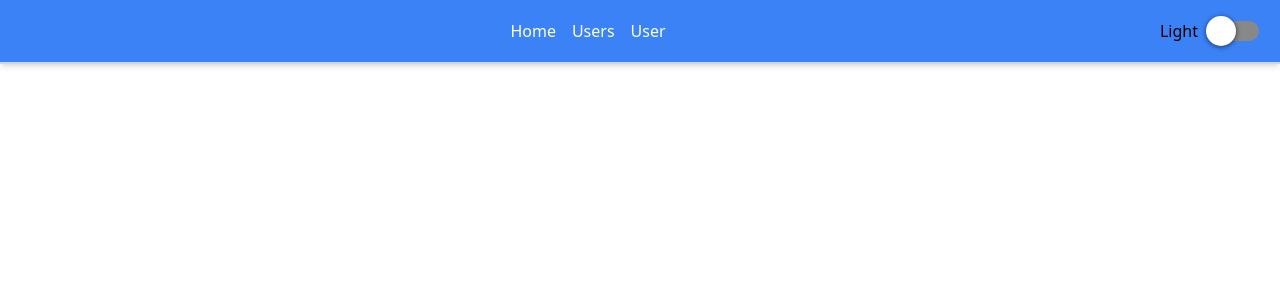
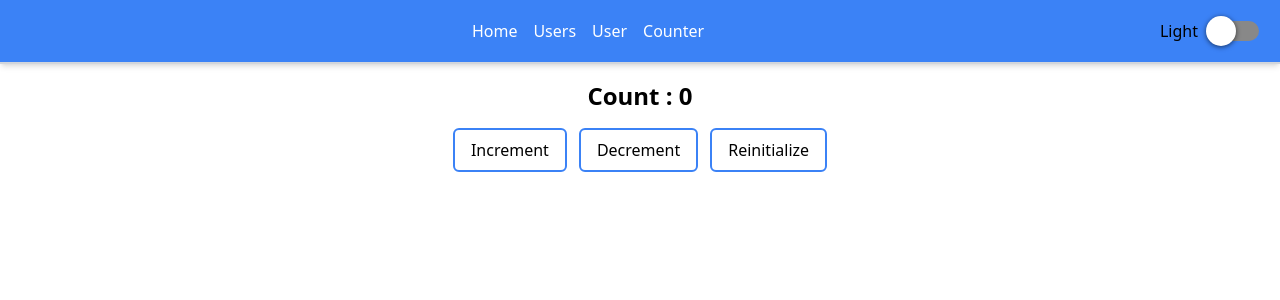
Before and after one commit to PatriceLolivier/ReactCours, a React (Vite) app: page /counter in a window 1280 px wide. Shown: the top 300 px of the page. Built offline with nearby package versions, Linux system fonts and the light colour scheme.

Commit message:
Exo redux

```diff
--- a/package.json
+++ b/package.json
@@ -10,9 +10,11 @@
     "preview": "vite preview"
   },
   "dependencies": {
+    "@reduxjs/toolkit": "^2.3.0",
     "axios": "^1.7.7",
     "react": "^18.3.1",
     "react-dom": "^18.3.1",
+    "react-redux": "^9.1.2",
     "react-router-dom": "^6.28.0"
   },
   "devDependencies": {
--- a/src/App.jsx
+++ b/src/App.jsx
@@ -1,22 +1,28 @@
-import { BrowserRouter, Routes, Route } from "react-router-dom"
-import { Navbar } from "./components/Navbar/Navbar"
-import { Home } from "./Pages/Home"
-import { Users } from "./Pages/Users"
-import { User } from "./Pages/User"
-import { DarkModeProvider } from "./components/DarkMode/DarkMode"
+import { BrowserRouter, Routes, Route } from "react-router-dom";
+import { Navbar } from "./components/Navbar/Navbar";
+import { Home } from "./Pages/Home";
+import { Users } from "./Pages/Users";
+import { User } from "./Pages/User";
+import { DarkModeProvider } from "./components/DarkMode/DarkMode";
+import { Provider } from "react-redux";
+import { store } from "./App/store";
+import { Counter } from "./components/Counter/Counter";
 
 export function App() {
   return (
     <DarkModeProvider>
+      <Provider store={store}>
         <BrowserRouter>
           <Navbar />
           <Routes>
             <Route path="/" Component={Home} />
             <Route path="/users" Component={Users} />
-                <Route path="user" Component={User}/>
+            <Route path="user" Component={User} />
             <Route path="/user/:id" Component={User} />
+            <Route path="/counter" Component={Counter} />
           </Routes>
         </BrowserRouter>
+      </Provider>
     </DarkModeProvider>
-    )
+  );
 }
--- /dev/null
+++ b/src/App/store.js
@@ -0,0 +1,8 @@
+import { configureStore } from "@reduxjs/toolkit";
+import counterReducer from "../Features/counter/CounterSlice";
+
+export const store = configureStore({
+    reducer: {
+        counter: counterReducer,
+    },
+});
--- /dev/null
+++ b/src/Features/counter/CounterSlice.js
@@ -0,0 +1,27 @@
+import { createSlice } from "@reduxjs/toolkit";
+
+const counterSlice = createSlice({
+    name: "counter",
+    initialState: {
+        value: 0,
+    },
+    reducers: {
+        increment: (state) => {
+            state.value += 1;
+        },
+        decrement: (state) => {
+            if(state.value > 0) {
+                state.value -= 1;
+            } else {
+                alert("Impossible de descendre en dessous de 0");
+            }
+        },
+        reinitialize: (state) => {
+            state.value = 0;
+        },
+    },
+});
+
+export const { increment, decrement, reinitialize } = counterSlice.actions;
+
+export default counterSlice.reducer;
--- /dev/null
+++ b/src/components/Count/Count.jsx
@@ -0,0 +1,6 @@
+import { useSelector } from "react-redux";
+
+export function Count() {
+    const count = useSelector((state) => state.counter.value);
+    return <div className="text-2xl font-bold mt-4">Count : {count}</div>;
+}
--- /dev/null
+++ b/src/components/Counter/Counter.jsx
@@ -0,0 +1,21 @@
+import {useDispatch } from "react-redux";
+import {
+  increment,
+  decrement,
+  reinitialize,
+} from "../../Features/counter/CounterSlice";
+import { Count } from "../Count/Count";
+
+export function Counter() {
+  const dispatch = useDispatch();
+  return (
+    <div className="flex flex-col items-center justify-center">
+        <Count/>
+      <div className="flex flex-row gap-3 mt-4">
+        <button onClick={() => dispatch(increment())} className="border-2 border-blue-500 px-4 py-2 rounded-md">Increment</button>
+        <button onClick={() => dispatch(decrement())} className="border-2 border-blue-500 px-4 py-2 rounded-md">Decrement</button>
+        <button onClick={() => dispatch(reinitialize())} className="border-2 border-blue-500 px-4 py-2 rounded-md">Reinitialize</button>
+      </div>
+    </div>
+  );
+}
--- a/src/components/Navbar/Navbar.jsx
+++ b/src/components/Navbar/Navbar.jsx
@@ -31,6 +31,12 @@ export function Navbar() {
           >
             User
           </Link>
+          <Link
+          to="counter"
+          className="text-white dark:hover:text-blue-500 hover:text-gray-700"
+          >
+          Counter
+          </Link>
         </div>
       </div>
       <div className="flex items-center gap-2">
```
Also changed, not shown: 1 other file (tests, documents, lock files or other folders). Lines whose indentation alone changed are shown as unchanged.
